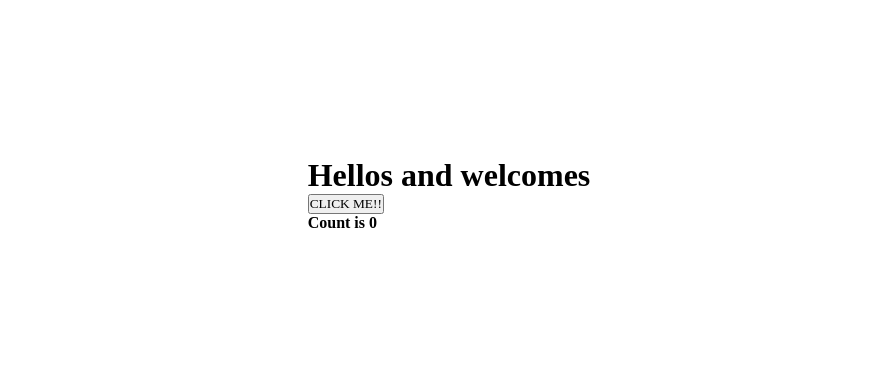
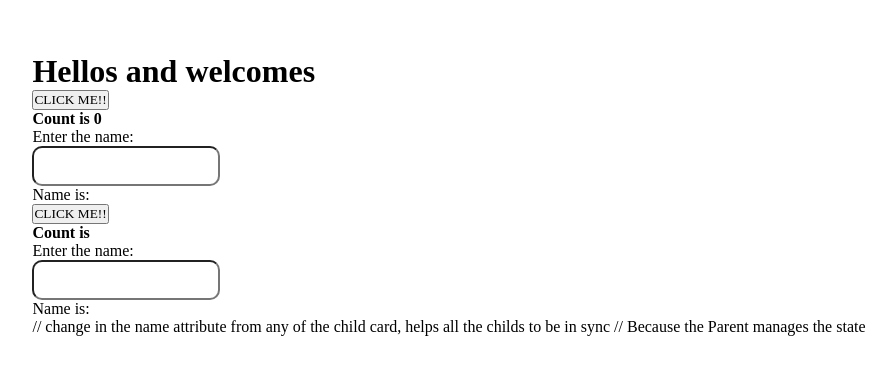
Before and after one commit to Rajiya-22/React_Practice, a React (Vite) app: page / in a window 1280 px wide. Shown: the part 206-580 px from the top of the page, without its empty margins (191-1087 px from the left). Built offline with nearby package versions, Linux system fonts and the light colour scheme.

Commit message:
Fifth Commit

```diff
--- a/src/App.jsx
+++ b/src/App.jsx
@@ -4,6 +4,10 @@ import Card from './components/Card'
 
 
 function App() {
+  //App is parent to card
+  // The entire creation, management, change is taken care by the parent which makes it easy to sync the state among all the children
+
+  const[name,setName] = useState('');
   const[count,setCount] = useState(0);
   let handleOnClick = ()=>{
     setCount(count+1);
@@ -13,9 +17,12 @@ function App() {
       {/* Attributes added in the <Card> tag are considered as props */}
       {/* Content added inside the opening and closing tags of Card are considered as props.children */}
       {/* They are considered as children attribute */}
-      <Card handleOnClick={handleOnClick} count={count}>
+      <Card handleOnClick={handleOnClick} count={count} setName={setName} name={name}>
         <h1>Hellos and welcomes</h1>
       </Card>
+      <Card setName={setName} name={name}/>
+      // change in the name attribute from any of the child card, helps all the childs to be in sync
+      // Because the Parent manages the state
     </div>
   )
 }
--- a/src/components/Card.css
+++ b/src/components/Card.css
@@ -0,0 +1,7 @@
+input{
+    font-family: 'Times New Roman', Times, serif;
+    border-radius: 10px;
+    padding: 10px;
+    box-sizing: border-box;
+    display: flex;
+}
--- a/src/components/Card.jsx
+++ b/src/components/Card.jsx
@@ -8,6 +8,8 @@ const Card = (props) => {
             CLICK ME!!
       </button>
       <h4>Count is {props.count}</h4>
+      Enter the name:<input type='text' onChange={(e)=>{props.setName(e.target.value)}}/>
+      <p>Name is: {props.name}</p>
     </div>
   )
 }
```
